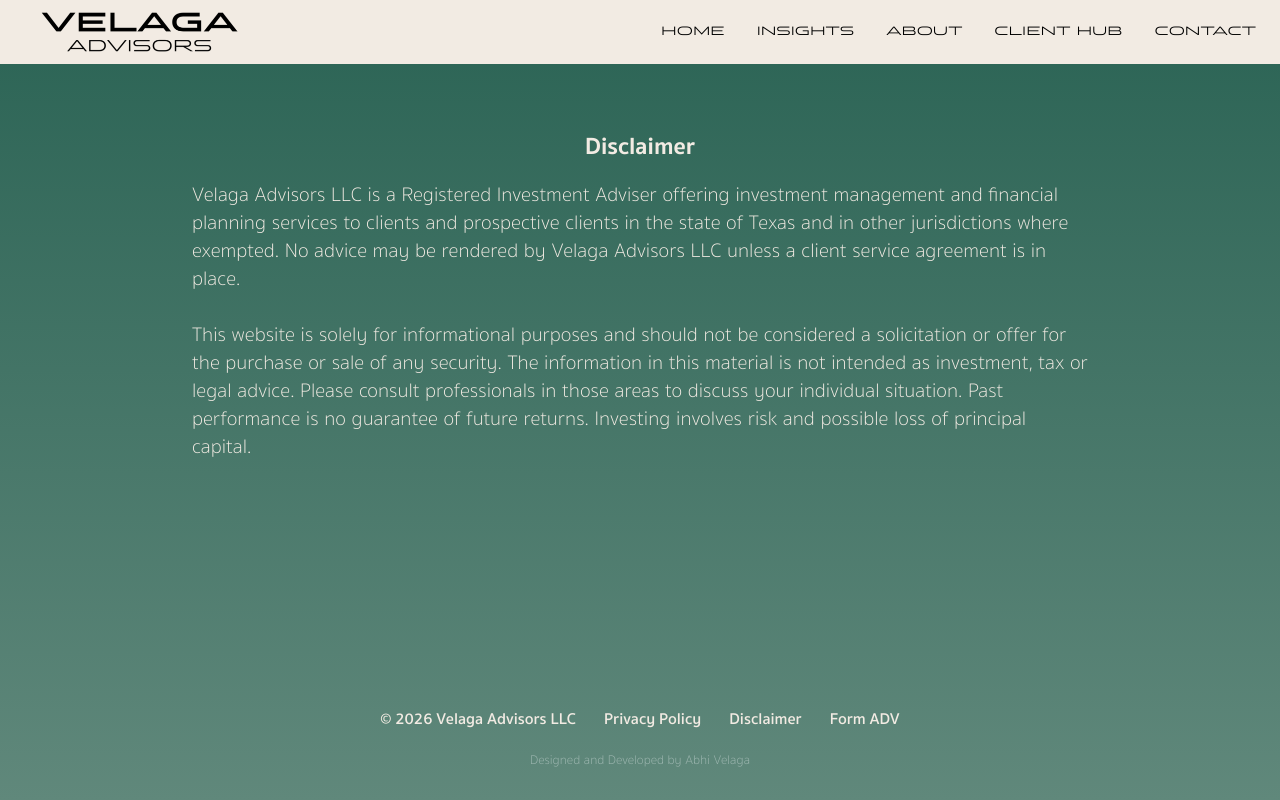
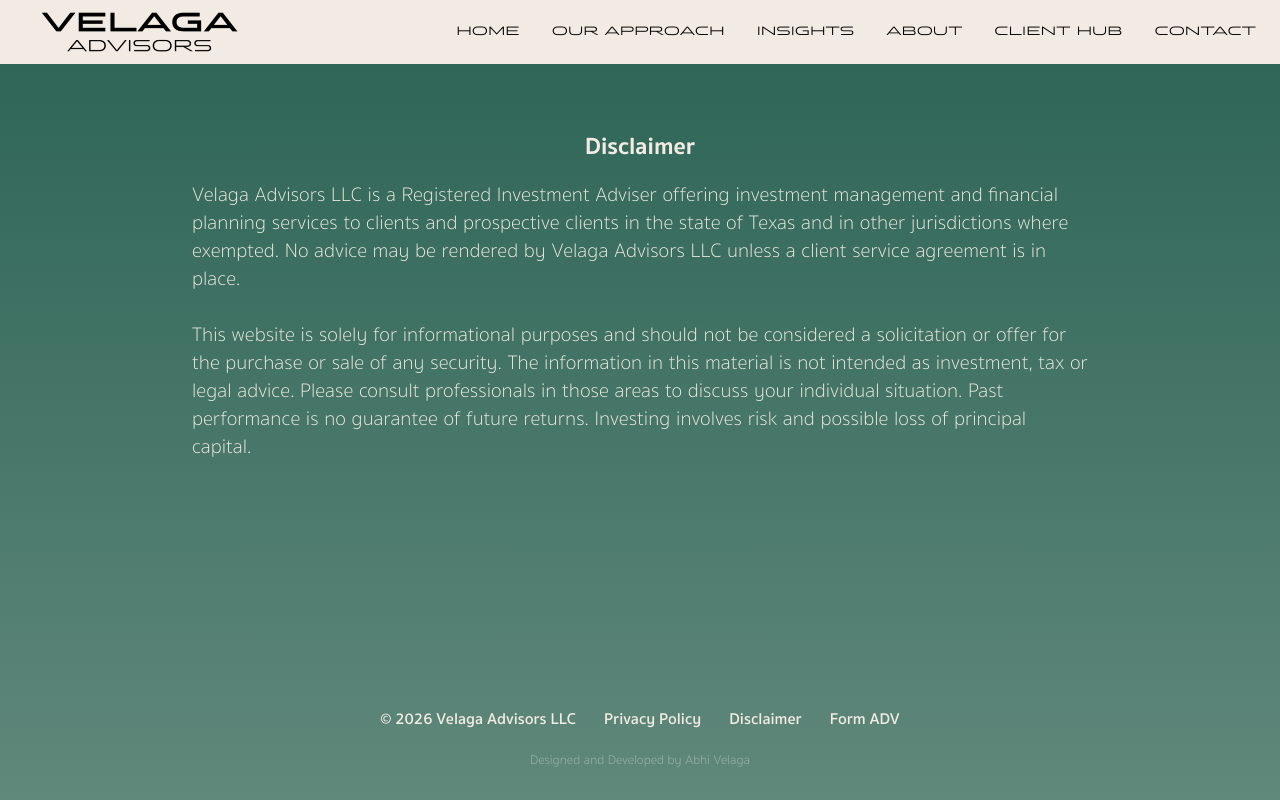
Before and after one commit to avelaga/velagaadvisors, a Next.js app: page /disclaimer in a window 1280 px wide. Built offline with nearby package versions, Linux system fonts and the light colour scheme.

Commit message:
reverted out aprpach

```diff
--- a/components/navbar.js
+++ b/components/navbar.js
@@ -43,8 +43,7 @@
                 </div>
                 <div className={isCollapsed ? `${styles.none} ${styles.dropDown}` : styles.dropDown}>
                     <Link href="/" className={usePathname() === '/' ? `${styles.link} ${styles.active}` : styles.link}>HOME</Link>
-                    {/* Our Approach is temporarily unpublished — page source kept in archive/ */}
-                    {/* <Link href="/our-approach" className={usePathname() === '/our-approach' ? `${styles.link} ${styles.active}` : styles.link}>OUR APPROACH</Link> */}
+                    <Link href="/our-approach" className={usePathname() === '/our-approach' ? `${styles.link} ${styles.active}` : styles.link}>OUR APPROACH</Link>
                     <Link href="/insights" className={usePathname()?.startsWith('/insights') ? `${styles.link} ${styles.active}` : styles.link}>INSIGHTS</Link>
                     <Link href="/about" className={usePathname() === '/about' ? `${styles.link} ${styles.active}` : styles.link}>ABOUT</Link>
                     <Link href="/client-hub" className={usePathname() === '/client-hub' ? `${styles.link} ${styles.active}` : styles.link}>CLIENT HUB</Link>
@@ -57,8 +56,7 @@
                 <Link href="/"><Image src="/logo.webp" width={200} height={0} style={{ width: '200px', height: 'auto' }} className={styles.logo} alt="logo" aria-label="go to home page" /></Link>
                 <div className={styles.right}>
                     <Link href="/" className={usePathname() === '/' ? `${styles.link} ${styles.active}` : styles.link}>HOME</Link>
-                    {/* Our Approach is temporarily unpublished — page source kept in archive/ */}
-                    {/* <Link href="/our-approach" className={usePathname() === '/our-approach' ? `${styles.link} ${styles.active}` : styles.link}>OUR APPROACH</Link> */}
+                    <Link href="/our-approach" className={usePathname() === '/our-approach' ? `${styles.link} ${styles.active}` : styles.link}>OUR APPROACH</Link>
                     <Link href="/insights" className={usePathname()?.startsWith('/insights') ? `${styles.link} ${styles.active}` : styles.link}>INSIGHTS</Link>
                     <Link href="/about" className={usePathname() === '/about' ? `${styles.link} ${styles.active}` : styles.link}>ABOUT</Link>
                     <Link href="/client-hub" className={usePathname() === '/client-hub' ? `${styles.link} ${styles.active}` : styles.link}>CLIENT HUB</Link>
```
Also changed, not shown: pages/our-approach.js (renamed from archive/our-approach.js).
